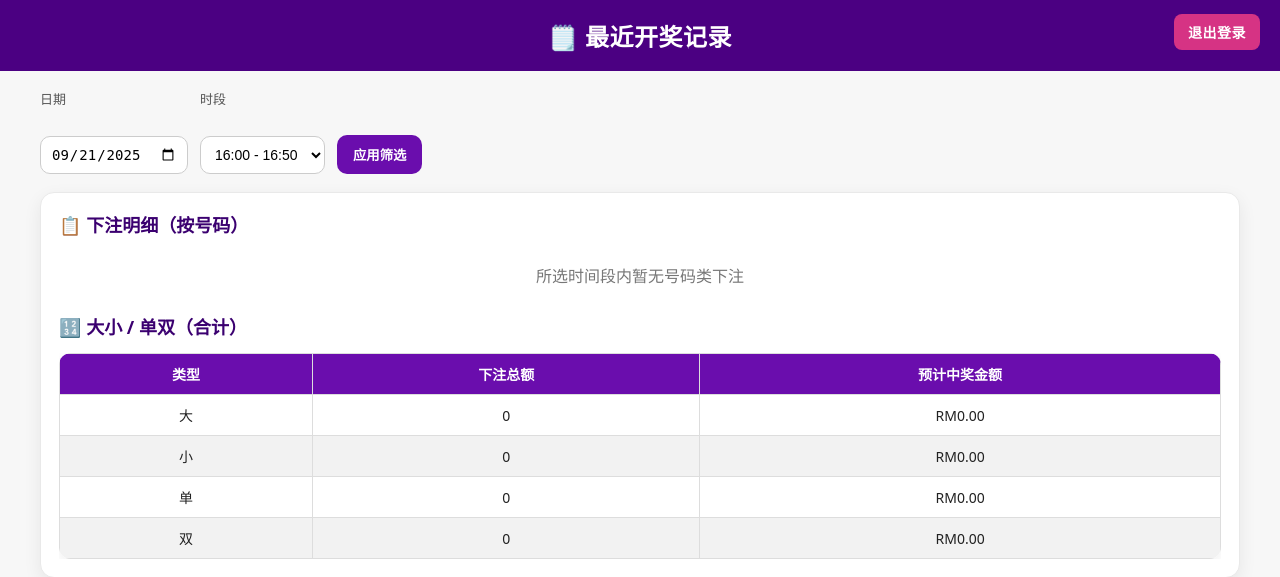
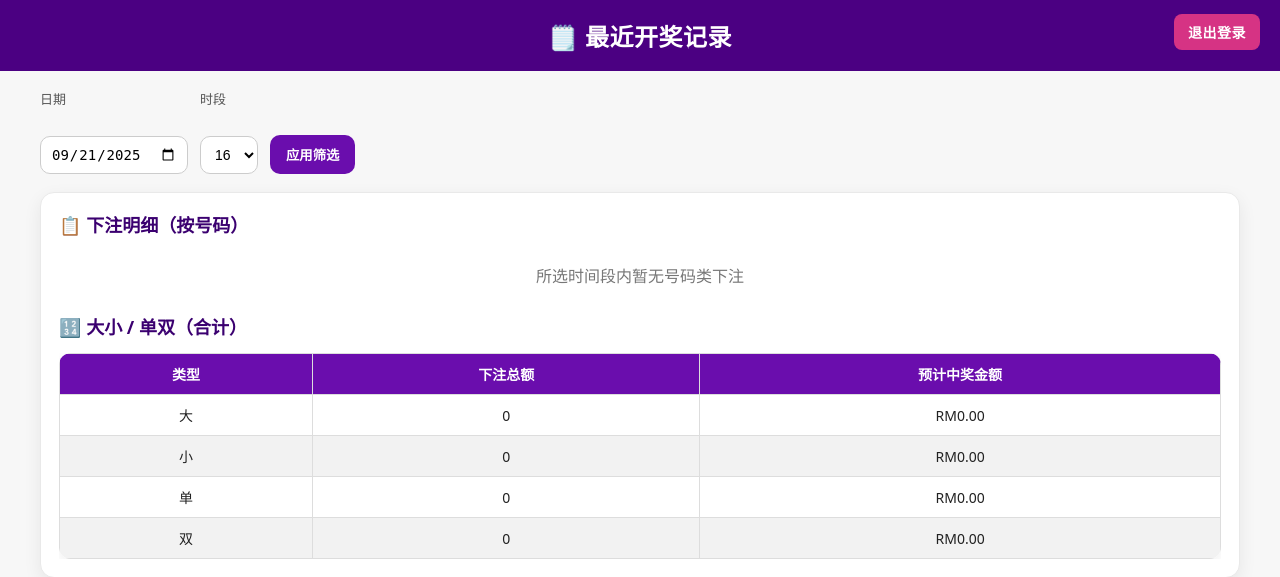
Before and after one commit to boonjun123654/N_2D, a Flask app: page /admin in a window 1280 px wide. Shown: the top 577 px of the page. Run offline with Flask 3, Linux system fonts and the light colour scheme; the visitor is signed in with stand-in values (Sample User, id 1).

Commit message:
Update admin.html

```diff
--- a/templates/admin.html
+++ b/templates/admin.html
@@ -89,7 +89,7 @@
     <label>时段</label><br>
     <select name="hour" required>
       {% for h in range(9,24) %}
-        <option value="{{ h }}" {% if sel_hour == h %}selected{% endif %}>{{ "%02d:00"|format(h) }} - {{ "%02d:50"|format(h) }}</option>
+        <option value="{{ h }}" {% if sel_hour == h %}selected{% endif %}>{{ h }}</option>
       {% endfor %}
     </select>
   </div>
```
